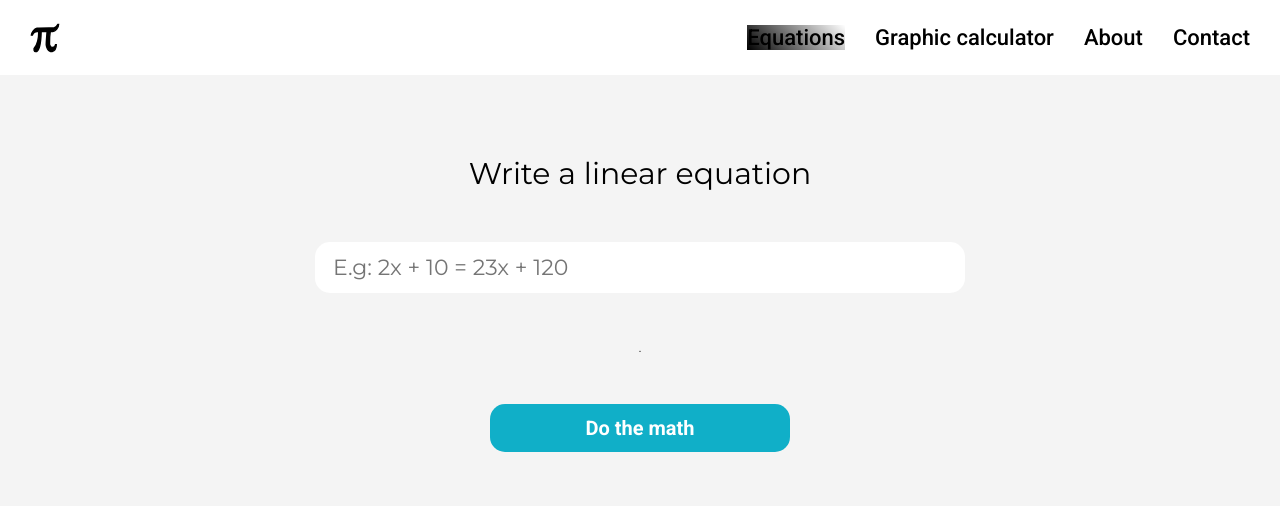
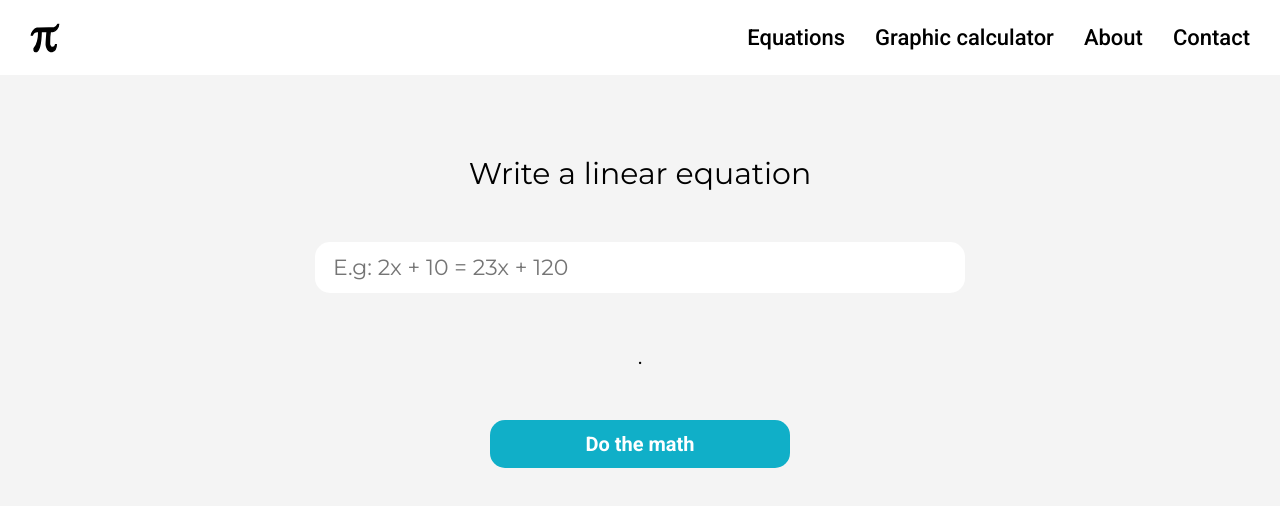
Before and after one commit to IrvingJuarez/equation-solver, a React app: page / in a window 1280 px wide. Shown: the top 506 px of the page. Built offline with nearby package versions, Linux system fonts and the light colour scheme.

Commit message:
The raise of the state is done, now I have to add the regExp's to start watching magic

```diff
--- a/src/pages/Equations.jsx
+++ b/src/pages/Equations.jsx
@@ -4,10 +4,19 @@ import chosenPage from "../utils/chosenPage"
 class Equations extends React.Component {
     constructor(props){
         super(props)
+        this.state = {
+            interpretation: "."
+        }
     }
 
     componentDidMount(){
         chosenPage("Equations")
+    }
+
+    handlerChange = e => {
+        this.setState({
+            interpretation: e.target.value
+        })
     }
 
     render(){
@@ -15,8 +24,8 @@ class Equations extends React.Component {
         return(
             <section className="equations">
                 <h2>Write a linear equation</h2>
-                <input type="text" placeholder="E.g: 2x + 10 = 23x + 120" />
-                <p>.</p>
+                <input type="text" placeholder="E.g: 2x + 10 = 23x + 120" onChange={this.handlerChange}/>
+                <p>{this.state.interpretation}</p>
                 <button>Do the math</button>
             </section>
         )
--- a/src/styles/components/Header.scss
+++ b/src/styles/components/Header.scss
@@ -103,4 +103,8 @@ header{
             display: none;
         }
     }
+
+    .current{
+        background: none;
+    }
 }
--- a/src/styles/pages/Equations.scss
+++ b/src/styles/pages/Equations.scss
@@ -26,6 +26,11 @@
         border: none;
         outline-color: $contrastColor;
     }
+    p{
+        color: lighten($color: #000000, $amount: 0);
+        font-family: $mainFont;
+        font-size: 1.6rem;
+    }
     button{
         @include resetBtn;
 
@@ -53,6 +58,9 @@
             padding: 12px 18px;
             font-size: 2.2rem;
         }
+        p{
+            font-size: 2.2rem;
+        }
         button{
             width: 300px;
             padding: 12px 0;
```
